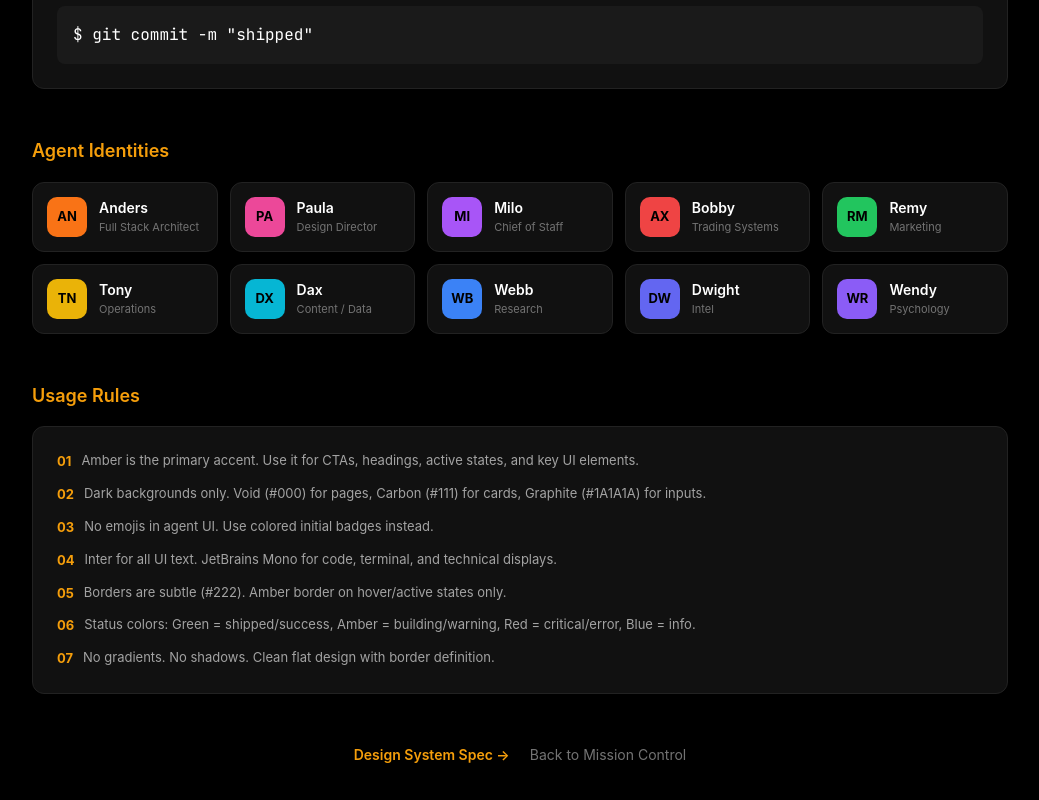
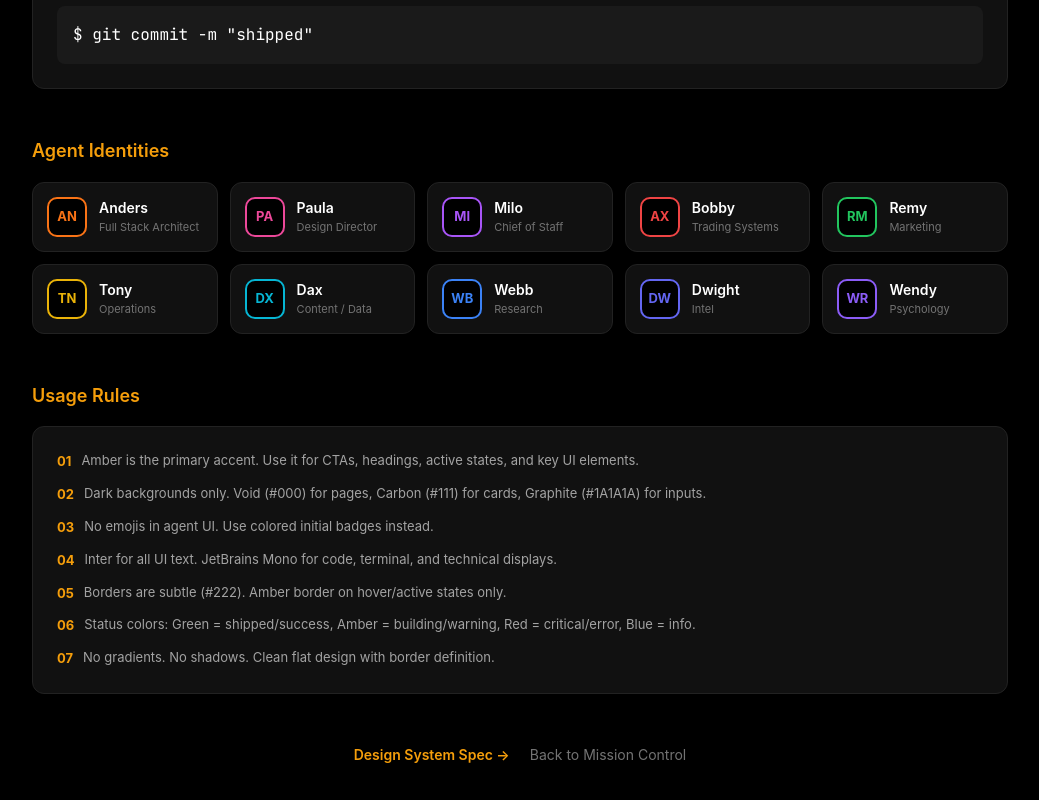
Before and after one commit to Milobuilds45/dbtech45, a Next.js app: page /os/brand-kit in a window 1280 px wide. Shown: the part 2190-2990 px from the top of the page, without its empty margins (240-1279 px from the left). Built offline with nearby package versions, Linux system fonts and the light colour scheme.

Commit message:
fix: agent identity cards - black bg with colored outline

```diff
--- a/src/app/(dashboard)/os/brand-kit/page.tsx
+++ b/src/app/(dashboard)/os/brand-kit/page.tsx
@@ -204,9 +204,10 @@ export default function BrandKitPage() {
             {AGENTS.map(a => (
               <div key={a.name} style={{ ...styles.card, display: 'flex', alignItems: 'center', gap: '12px', padding: '14px' }}>
                 <div style={{
-                  width: '40px', height: '40px', borderRadius: '10px', background: a.color,
+                  width: '40px', height: '40px', borderRadius: '10px', background: brand.void,
+                  border: `2px solid ${a.color}`,
                   display: 'flex', alignItems: 'center', justifyContent: 'center',
-                  color: brand.void, fontWeight: 700, fontSize: '13px', flexShrink: 0,
+                  color: a.color, fontWeight: 700, fontSize: '13px', flexShrink: 0,
                 }}>{a.initials}</div>
                 <div>
                   <div style={{ color: brand.white, fontWeight: 600, fontSize: '14px' }}>{a.name}</div>
```
